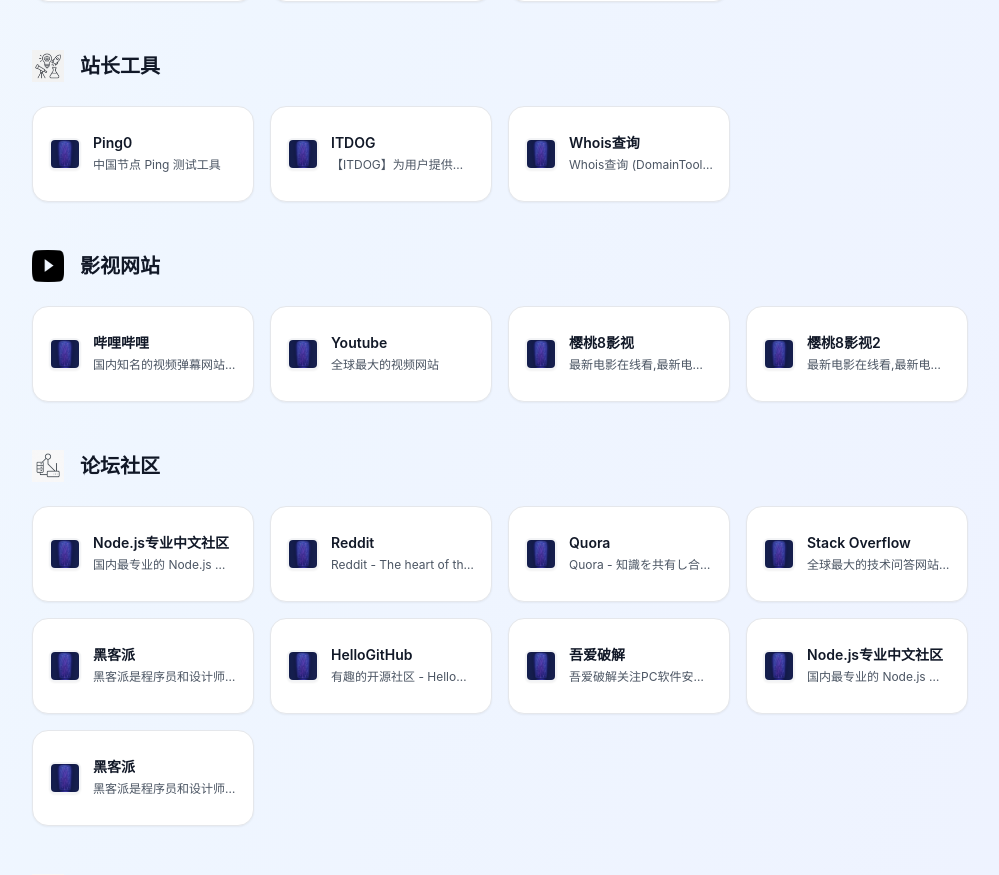
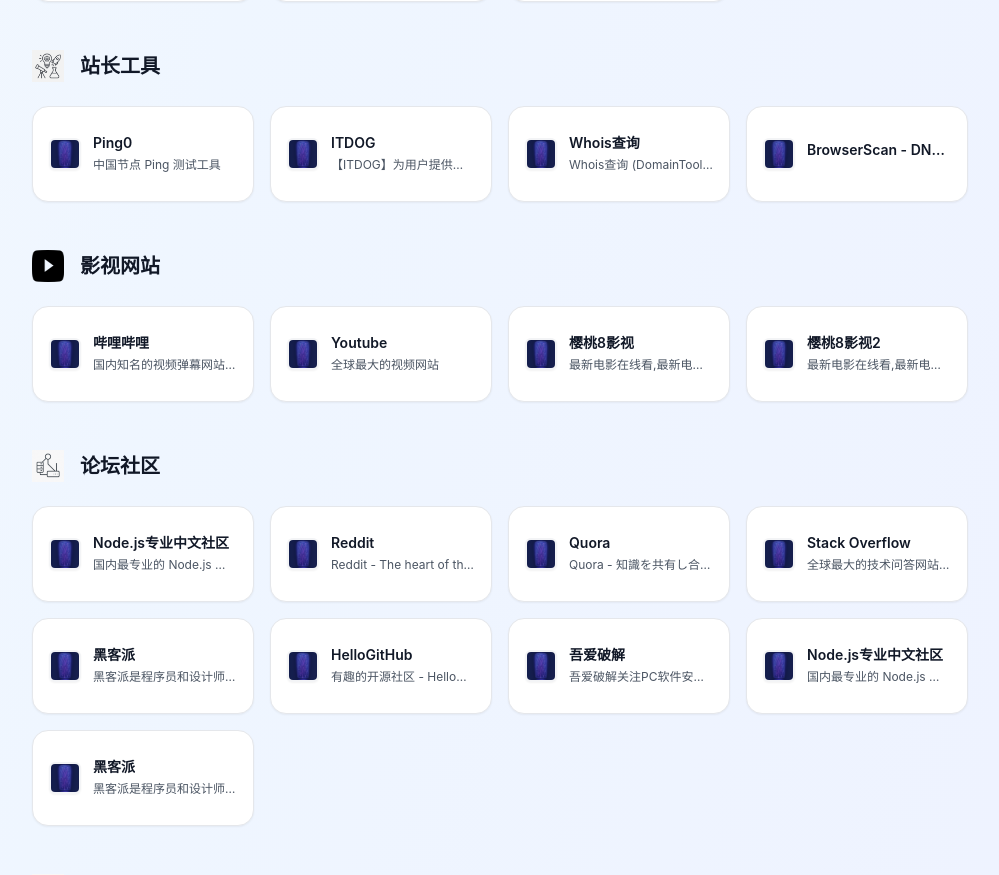
Before and after one commit to synmv/binnav111, a React (Vite) app: page / in a window 1280 px wide. Shown: the part 3159-4034 px from the top of the page, without its empty margins (280-1279 px from the left). Built offline with nearby package versions, Linux system fonts and the light colour scheme.

Commit message:
🔧 Auto-update website config via EdgeOne Functions

```diff
--- a/src/websiteData.js
+++ b/src/websiteData.js
@@ -1,4 +1,4 @@
-// 网站数据 - 通过管理后台更新于 2025/8/30 21:19:56
+// 网站数据 - 通过管理后台更新于 2025/8/30 21:35:57
 
 // 站点配置
 export const siteConfig = {
@@ -834,6 +834,15 @@
     "icon": "https://icon.nbvil.com/favicon?url=whois.domaintools.com"
   },
   {
+    "id": 1756560839385,
+    "name": "BrowserScan - DNS 泄漏检测",
+    "description": "",
+    "url": "https://www.browserscan.net/zh/dns-leak",
+    "category": "category_1756047882772",
+    "tags": [],
+    "icon": "https://icon.nbvil.com/favicon?url=www.browserscan.net"
+  },
+  {
     "id": 1756040438666,
     "name": "哔哩哔哩",
     "description": "国内知名的视频弹幕网站，这里有最及时的动漫新番，最棒的ACG氛围，最有创意的Up主",
```
